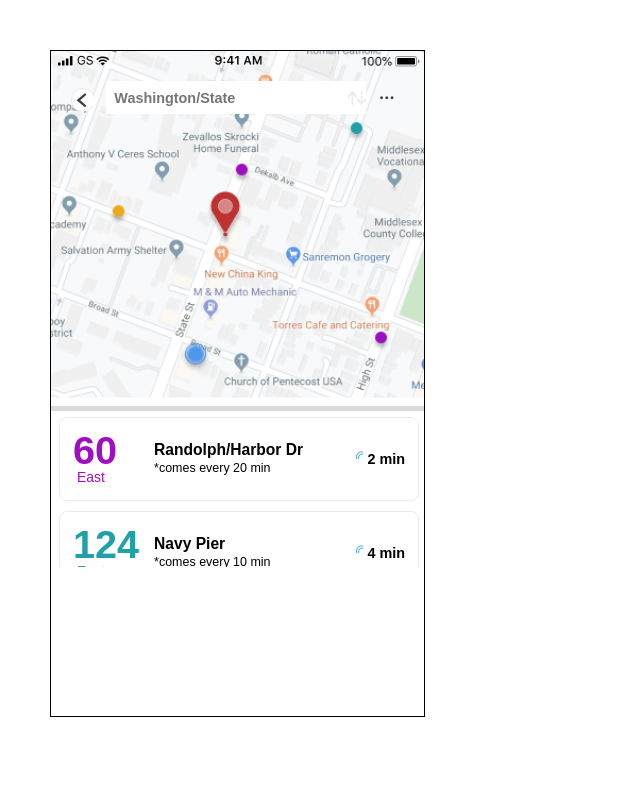
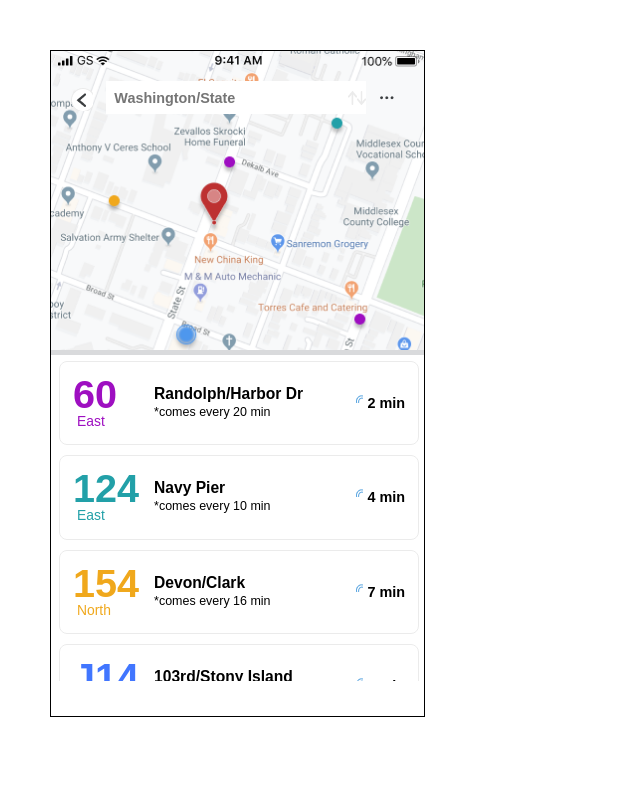
Before and after one commit to kristinahsieh/busybus, a plain HTML site: page index.html in a window 1280 px wide. Shown: the whole page, without its empty margins (0-640 px from the left). Drawn offline with Linux system fonts and the light colour scheme.

Commit message:
css test scroll 4

```diff
--- a/css/style.css
+++ b/css/style.css
@@ -34,12 +34,13 @@ body {
   background position: top, top;
   background-repeat: no-repeat, no-repeat;
   background-size: contain, cover;
-  height: 360px;
+  height: 38vh;
   border-bottom: 5px solid #D9DADC;
 } /* statusbar & map image */
 
 .buslistings {
-  height: 305px;
+  height: 80vh;
+  overflow-y: hidden;
 }
 
 ul {
```
